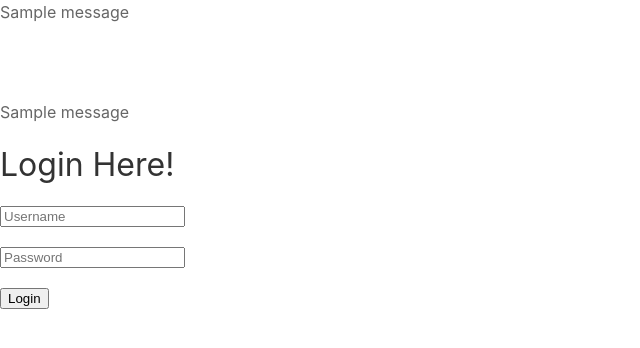
After one commit to Joyce-w/SnapSpot, a Flask app: page /login in a window 1280 px wide. The commit adds this page. Shown: the top 348 px of the page, without its empty margins (0-640 px from the left). Run offline with Flask 2, Linux system fonts and the light colour scheme; tables that the repository leaves empty hold one stand-in row (values such as "Sample post"); one stand-in notice (Sample message) is shown; parts of the project's set-up code (start-up, migrations or seed data) failed here and were passed over; some libraries are stand-ins or nearby versions.

Commit message:
functional register & login form

```diff
--- a/app.py
+++ b/app.py
@@ -3,7 +3,7 @@ import requests
 import pdb
 from flask_debugtoolbar import DebugToolbarExtension
 from models import db, connect_db, User, Post
-from forms import UserSignup, NewPost
+from forms import UserSignup, UserLogin, NewPost
 from secrets import MAPBOX_TOKEN
 
 # app created
@@ -51,6 +51,24 @@ def signup():
 
     return render_template('/users/signup.html', form=form)
 
+@app.route('/login', methods=["GET", "POST"])
+def login():
+    """Display login form"""
+
+    form = UserLogin()
+
+    if form.validate_on_submit():
+        # signup user with User classmethod
+        user = User.authenticate(username=form.username.data,
+                            password=form.password.data)
+
+        flash('Welcome back!')
+        return redirect("/")
+
+    return render_template('/users/login.html', form=form)
+
+
+
 @app.route('/explore')
 def explore():
     """Load map with pinned locations"""
--- a/forms.py
+++ b/forms.py
@@ -10,9 +10,13 @@ class UserSignup(FlaskForm):
     display_name = StringField('Display Name', validators=[DataRequired()])
     area = StringField('Area of Interest (zipcode, location, etc)', validators=[DataRequired()])
 
+class UserLogin(FlaskForm):
+    """Existing user login form"""
+    username = StringField('Username', validators=[DataRequired()])
+    password = PasswordField('Password', validators=[DataRequired()])
+
 class NewPost(FlaskForm):
     """New form for adding location"""
-
     title = StringField("Post Title", validators=[DataRequired()])
     image = StringField("Image URL")
     description = TextAreaField("Short Description", validators=[DataRequired()])
--- a/templates/base.html
+++ b/templates/base.html
@@ -14,11 +14,16 @@
 
 </head>
 <body>
+    <div class="uk-position-top">
+    {% for msg in get_flashed_messages() %}
+    <p>{{msg}}</p>
+    {% endfor %}
+    </div>
+
 
     {% block slideshow %}
     <!-- slideshow for homepage -->
     {% endblock %}
-
 
 
     <!-- Navbar -->
--- /dev/null
+++ b/templates/users/login.html
@@ -0,0 +1,31 @@
+{% extends 'base.html' %}
+
+{% block content %}
+
+    {% for msg in get_flashed_messages() %}
+    <p>{{msg}}</p>
+    {% endfor %}
+
+
+<div class="row justify-content-md-center">
+    <div class="col-md-7 col-lg-5">
+        <h2 class="join-message">Login Here!</h2>
+        <form action="/login" id="user_form" method="POST">
+            {{ form.hidden_tag() }}
+            {% for field in form if field.widget.input_type != 'hidden' %}
+
+            <p>
+                {% for error in field.errors %}
+                <span class="text-danger">{{ error }}</span>
+                {% endfor %}
+                {{ field(placeholder=field.label.text, class="form-control") }}
+            </p>
+
+            {% endfor %}
+
+            <button>Login</button>
+        </form>
+    </div>
+</div>
+
+{% endblock %}
```
Also changed, not shown: models.py (+11 -0 lines).
